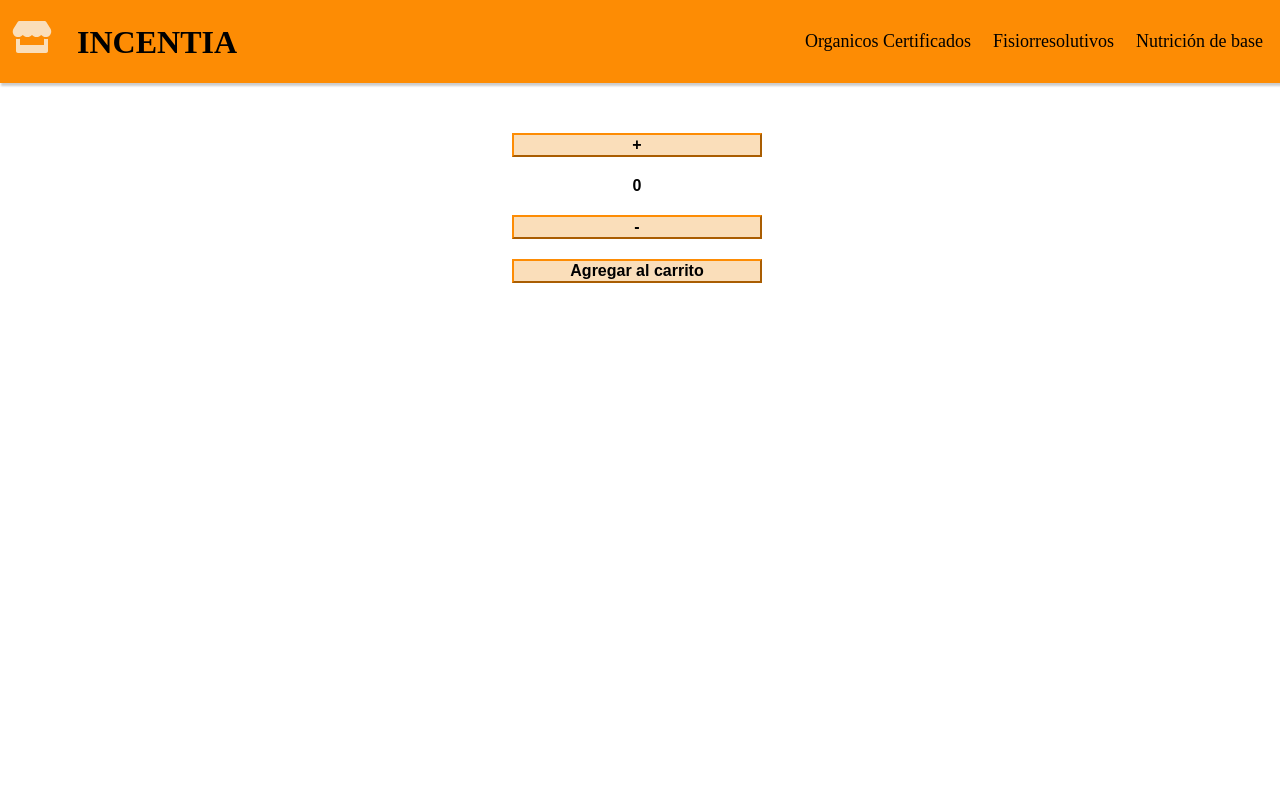
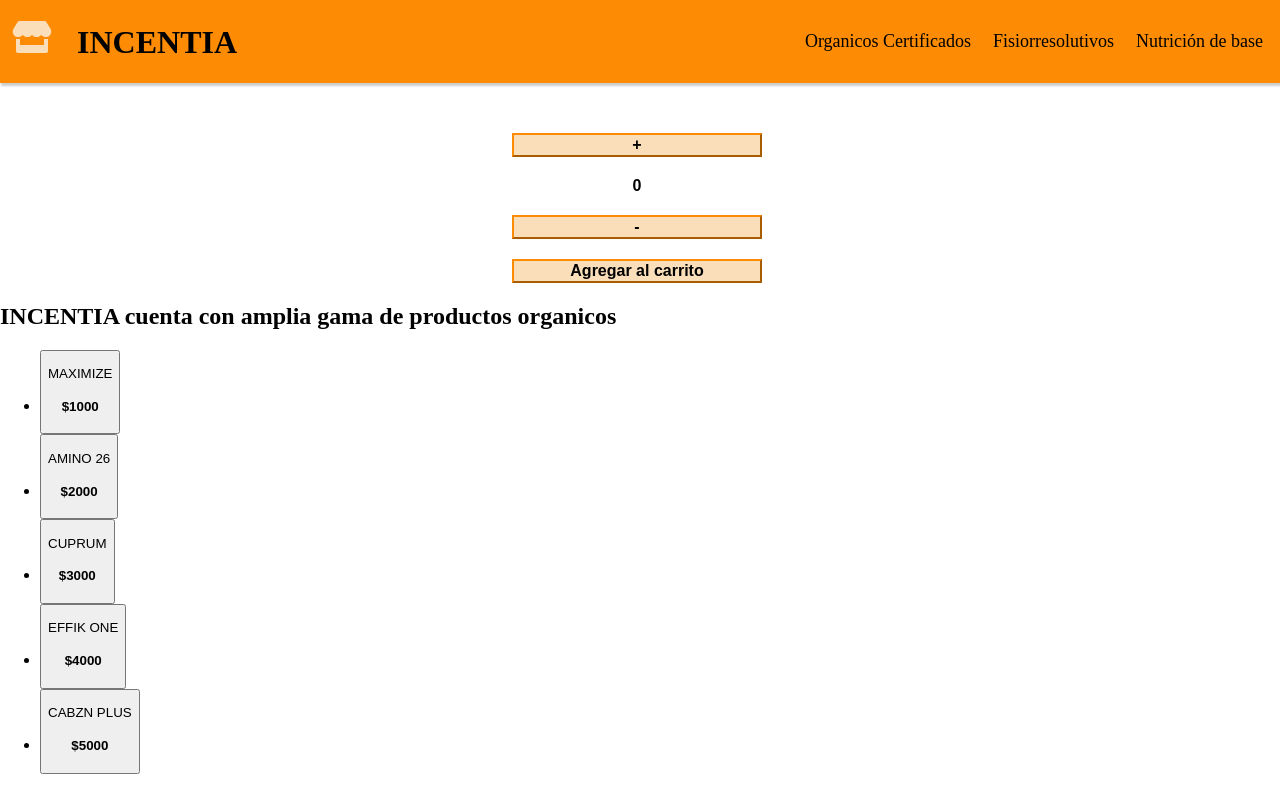
Before and after one commit to Quimey-Zorrilla/Practica-React, a React (Create React App) app: page / in a window 1280 px wide. Built offline with nearby package versions, Linux system fonts and the light colour scheme.

Commit message:
desafio5

```diff
--- /dev/null
+++ b/src/componentes/Item.js
@@ -0,0 +1,15 @@
+const Item = ({name, price}) => {
+
+    return (
+        <li>
+            <button>
+            <p>{name}</p>
+            <h4>
+                <span>${price}</span>
+            </h4>
+            </button>
+        </li>
+    )
+}
+
+export default Item;
--- /dev/null
+++ b/src/componentes/ItemList.js
@@ -0,0 +1,43 @@
+import {FaSpinner} from 'react-icons/fa';
+import { useState, useEffect } from 'react';
+import PropTypes from 'prop-types';
+import Item from './Item';
+
+const ItemList = ({list}) => {
+
+    const [products, setProducts] = useState([]);
+    const [loading, setLoading] = useState(true);
+
+
+    useEffect(()=> {
+        setTimeout(() => {
+            setProducts(list);
+            setLoading(false);
+        },2000)
+    })
+
+    return (
+    <>
+        {loading ? <FaSpinner /> :
+        <ul>
+            {products.map((item, index) => <Item key={index} name={item.name} price={item.price} />)}
+        </ul>
+        }
+    </>
+    )
+}
+
+
+ItemList.propTypes = {
+    // An array of objects taking on a particular shape
+    list: PropTypes.arrayOf(
+        PropTypes.shape({
+        id: PropTypes.string.isRequired,
+        name: PropTypes.string.isRequired,
+        price: PropTypes.number.isRequired
+    }).isRequired
+    ).isRequired
+
+}
+
+export default ItemList;
--- a/src/componentes/ItemListContainer.js
+++ b/src/componentes/ItemListContainer.js
@@ -1,15 +1,21 @@
 import ItemCounter from "./ItemCount";
+import ItemList from './ItemList';
+import products from '../products.json';
 
-function ItemListContainer({greetings}) {
+const ItemListContainer = ({greetings}) => {
 
-    const n = 12;
+    return (
+        <>
+        <div>
+            <p>{greetings}</p>
+            <ItemCounter onAdd={() => console.log('agregado al carrito')} />
+        </div>
+        <div>
+            <h2>INCENTIA cuenta con amplia gama de productos organicos</h2>
+            <ItemList list={products} />
+        </div>
+        </>
 
-    return(
-        <div>
-            {[...Array(n)].map((e, i) => <p key={i}>{greetings}</p>)}
-            <p>{greetings}</p>
-            <ItemCounter onAdd={() => console.log('Agregado al carrito')} />
-        </div>
     )
 }
 
--- /dev/null
+++ b/src/products.json
@@ -0,0 +1,27 @@
+[
+    {
+        "id": "1",
+        "name": "MAXIMIZE",
+        "price": 1000
+    },
+    {
+        "id": "2",
+        "name": "AMINO 26",
+        "price": 2000
+    },
+    {
+        "id": "3",
+        "name": "CUPRUM",
+        "price": 3000
+    },
+    {
+        "id": "4",
+        "name": "EFFIK ONE",
+        "price": 4000
+    },
+    {
+        "id": "5",
+        "name": "CABZN PLUS",
+        "price": 5000
+    }
+]
```
